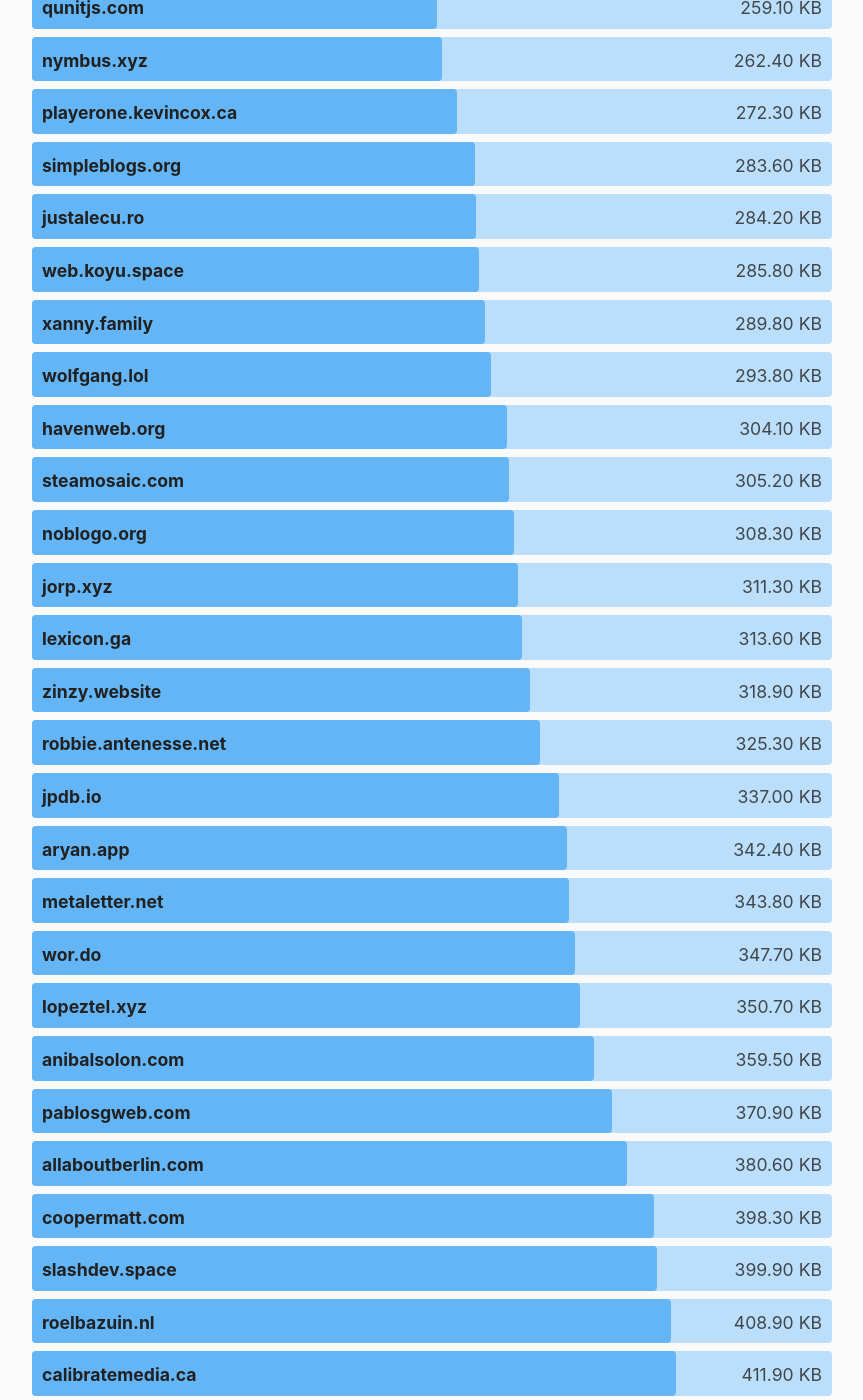
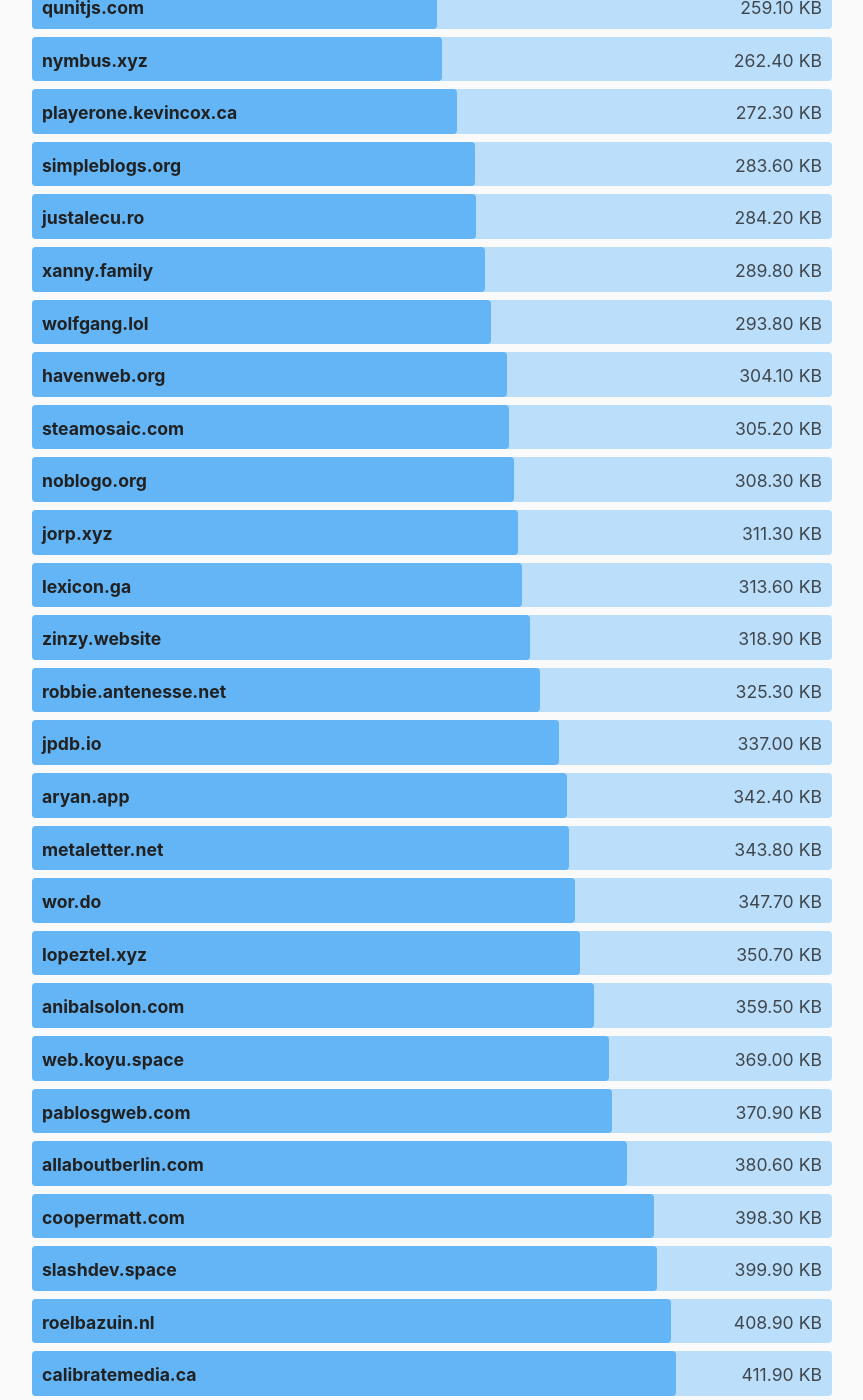
Before and after one commit to kevquirk/512kb.club, a Jekyll site: the page built from index.md, in a window 1280 px wide and 1400 px high, scrolled down 14432 px. Shown: the whole window, without its empty margins (208-1071 px from the left). Built offline with Jekyll 4.4.1, drawn with Linux system fonts in a browser that asks for light colours.

Commit message:
Update size for web.koyu.space

```diff
--- a/_data/sites.yml
+++ b/_data/sites.yml
@@ -1360,8 +1360,8 @@
 
 - domain: web.koyu.space
   url: https://web.koyu.space
-  size: 285.8
-  last_checked: 2021-07-11
+  size: 369.0
+  last_checked: 2021-07-20
 
 - domain: weinzierlweb.com
   url: https://weinzierlweb.com/
```
